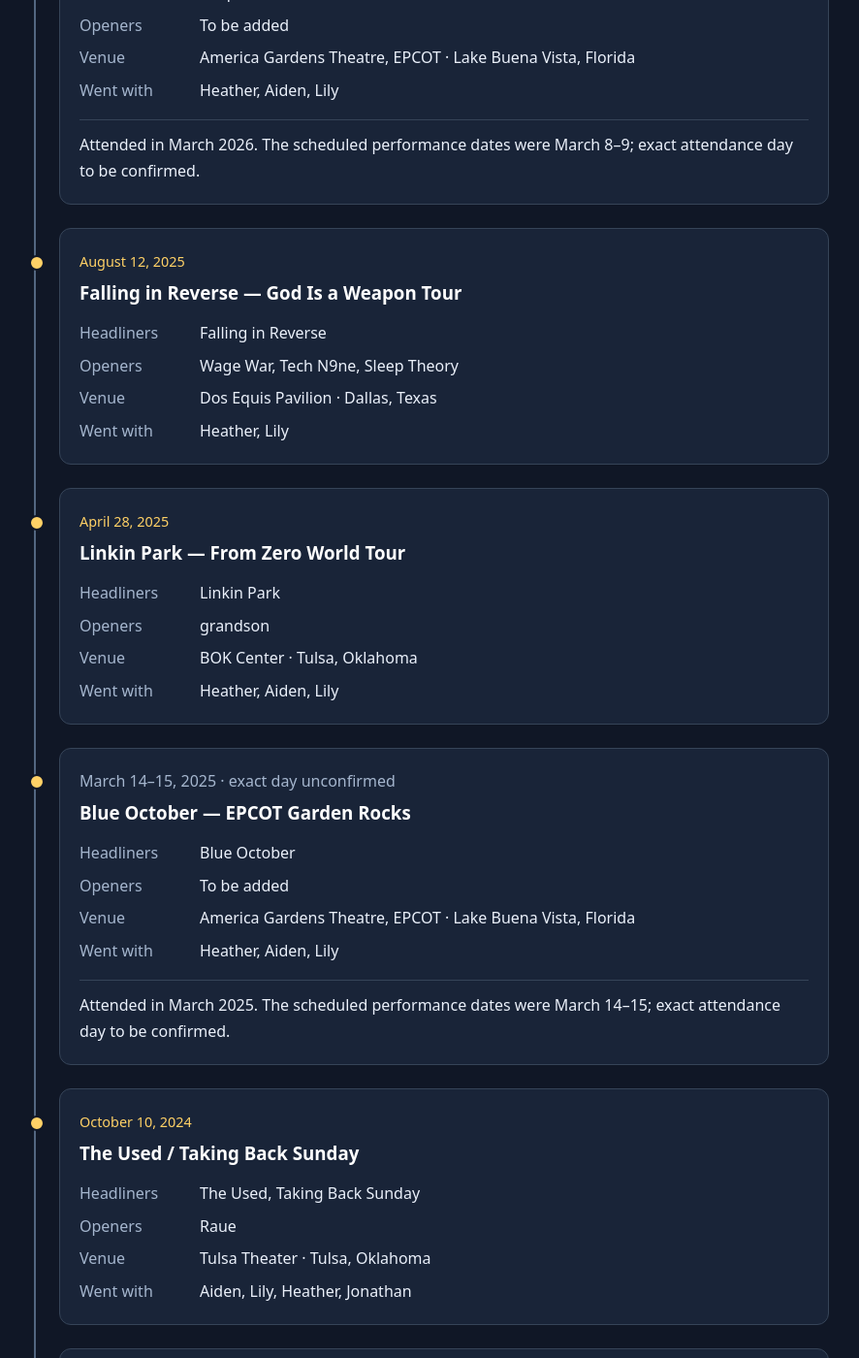
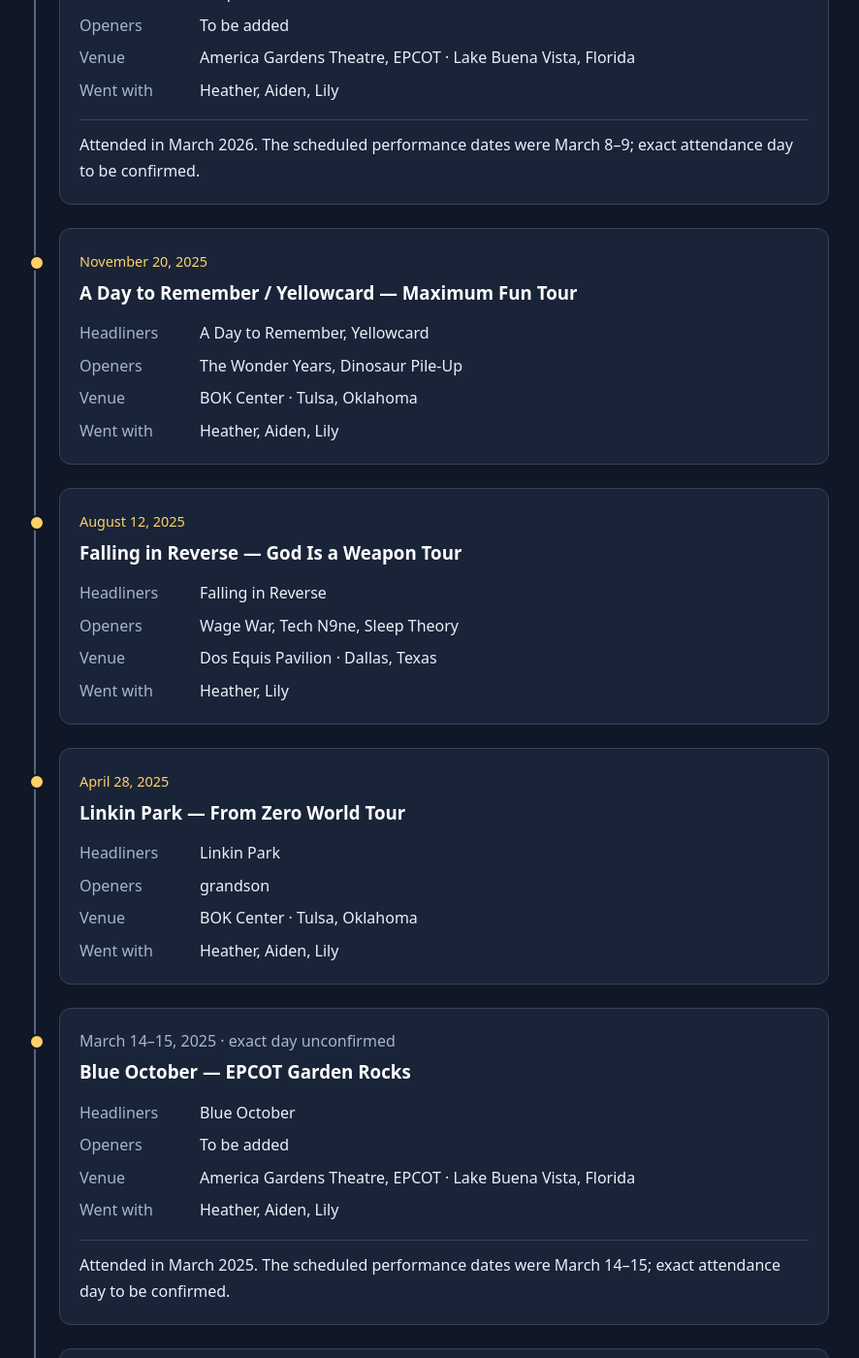
Before and after one commit to bamalroney-dev/Side-quest-dispatch, a Jekyll site: the page built from concerts.html, in a window 1280 px wide and 1400 px high, scrolled down 2406 px. Shown: the whole window at 97% size, without its empty margins (195-1081 px from the left). Built offline with Jekyll 4.4.1, drawn with Linux system fonts in a browser that asks for light colours; some of the changed text lies outside the part shown.

Commit message:
Add Korn and Maximum Fun concerts at BOK Center

```diff
--- a/_data/concerts.yml
+++ b/_data/concerts.yml
@@ -295,3 +295,25 @@
   location: "Tulsa, Oklahoma"
   companions: ["Aiden","Lily","Heather","Jonathan"]
   notes: ""
+
+# https://spiritbox.com/blogs/news/north-american-tour-with-korn-and-gojira
+- date: "2024-10-23"
+  title: "Korn — North America Tour 2024"
+  status: "attended"
+  headliners: ["Korn"]
+  openers: ["Gojira","Spiritbox"]
+  venue: "BOK Center"
+  location: "Tulsa, Oklahoma"
+  companions: ["Heather"]
+  notes: ""
+
+# https://news.livenationentertainment.com/news/a-day-to-remember-and-yellowcard-announce-maximum-fun-tour
+- date: "2025-11-20"
+  title: "A Day to Remember / Yellowcard — Maximum Fun Tour"
+  status: "attended"
+  headliners: ["A Day to Remember","Yellowcard"]
+  openers: ["The Wonder Years","Dinosaur Pile-Up"]
+  venue: "BOK Center"
+  location: "Tulsa, Oklahoma"
+  companions: ["Heather","Aiden","Lily"]
+  notes: ""
```
